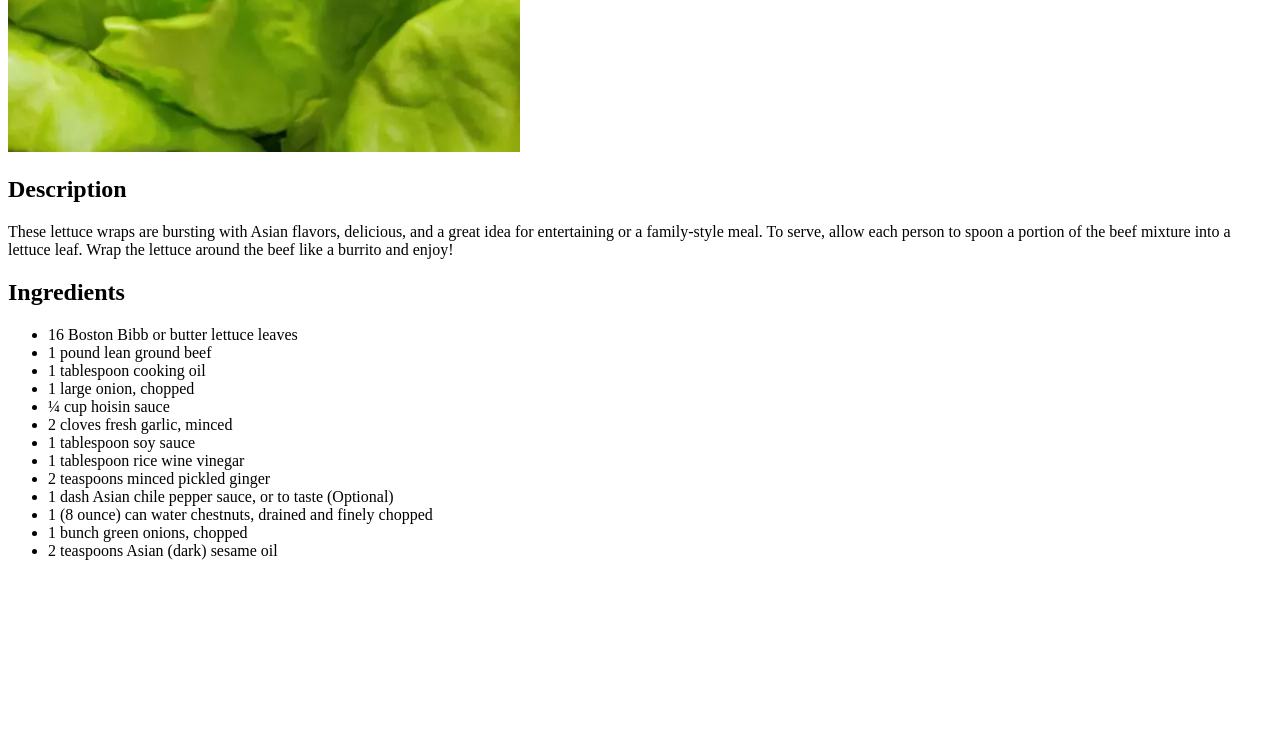
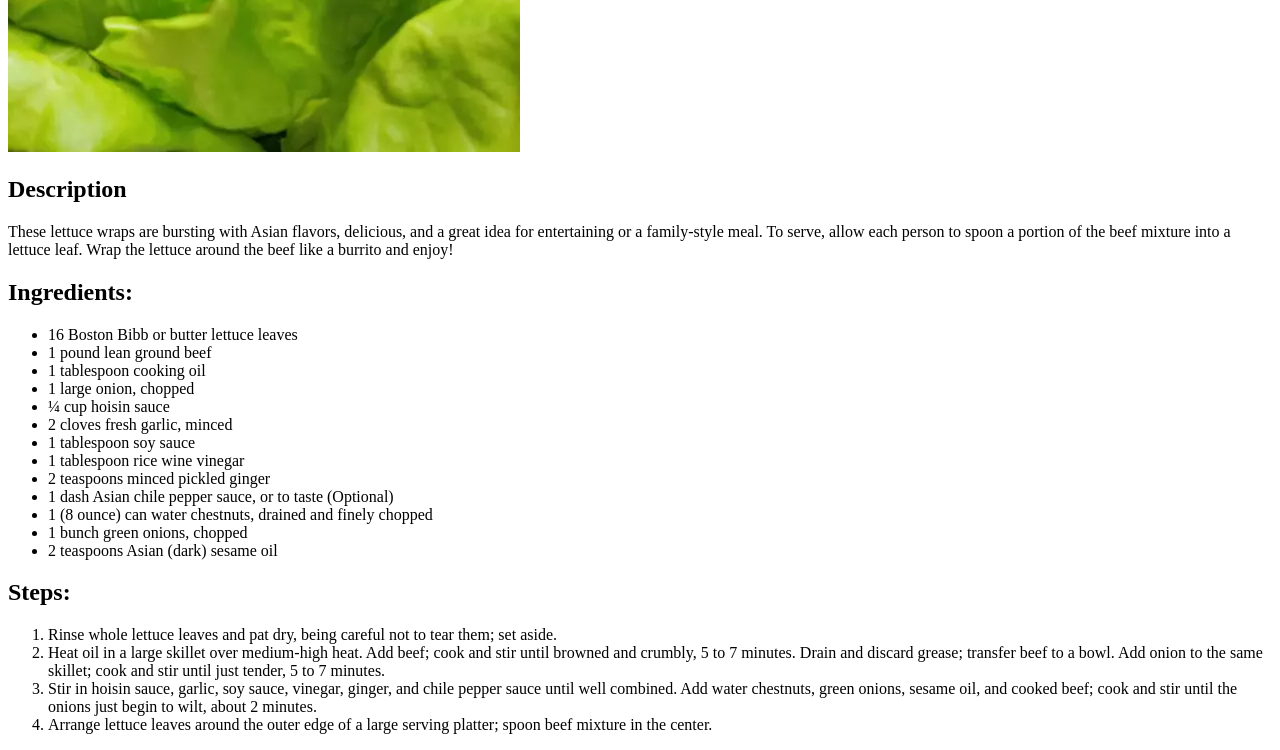
Before and after one commit to benjacom08/odin-recipes, a plain HTML site: page recipes/asian_lettuce_wraps.html in a window 1280 px wide. Shown: the part 440-1190 px from the top of the page. Before the commit the page ends 1016 px from the top, so only its background shows below. Drawn offline with Linux system fonts and the light colour scheme.

Commit message:
Add an ordered list of the steps to complete the recipe

```diff
--- a/recipes/asian_lettuce_wraps.html
+++ b/recipes/asian_lettuce_wraps.html
@@ -10,7 +10,7 @@
         <img src="../images/lettuce-wraps copy.png">
         <h2>Description</h2>
         <p>These lettuce wraps are bursting with Asian flavors, delicious, and a great idea for entertaining or a family-style meal. To serve, allow each person to spoon a portion of the beef mixture into a lettuce leaf. Wrap the lettuce around the beef like a burrito and enjoy!</p>
-        <h2>Ingredients</h2>
+        <h2>Ingredients:</h2>
         <ul>
             <li>16 Boston Bibb or butter lettuce leaves</li>
 
@@ -38,5 +38,13 @@
             </li>
             <li>2 teaspoons Asian (dark) sesame oil</li>
         </ul>
+
+        <h2>Steps:</h2>
+        <ol>
+            <li>Rinse whole lettuce leaves and pat dry, being careful not to tear them; set aside.</li>
+            <li>Heat oil in a large skillet over medium-high heat. Add beef; cook and stir until browned and crumbly, 5 to 7 minutes. Drain and discard grease; transfer beef to a bowl. Add onion to the same skillet; cook and stir until just tender, 5 to 7 minutes.</li>
+            <li>Stir in hoisin sauce, garlic, soy sauce, vinegar, ginger, and chile pepper sauce until well combined. Add water chestnuts, green onions, sesame oil, and cooked beef; cook and stir until the onions just begin to wilt, about 2 minutes.</li>
+            <li>Arrange lettuce leaves around the outer edge of a large serving platter; spoon beef mixture in the center.</li>
+        </ol>
     </body>
 </html>
```
